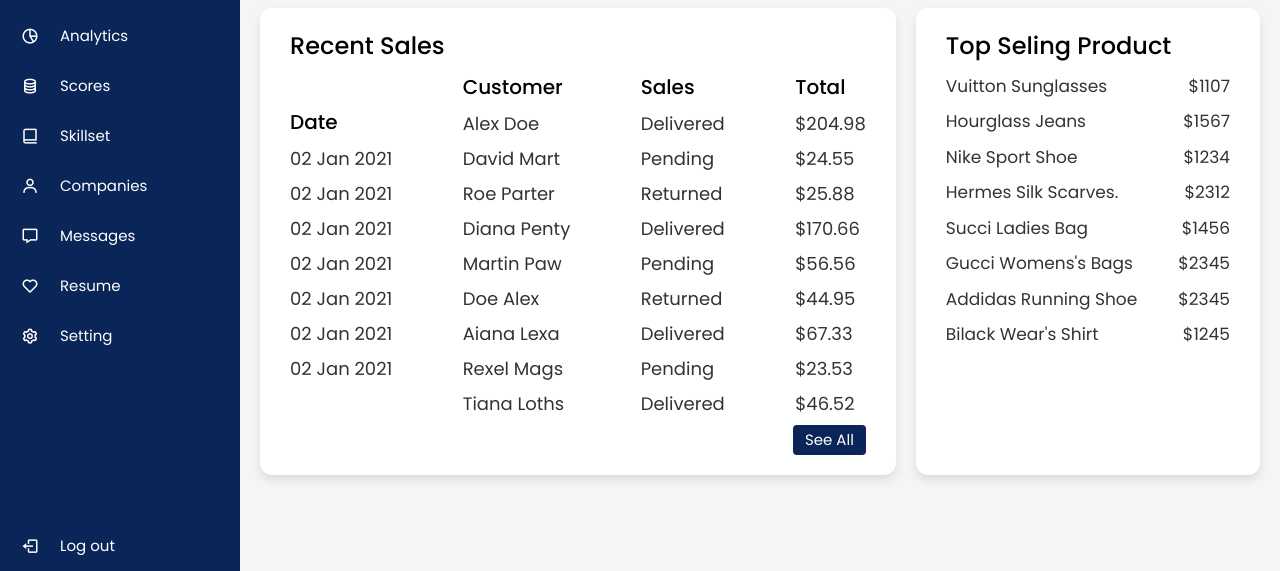
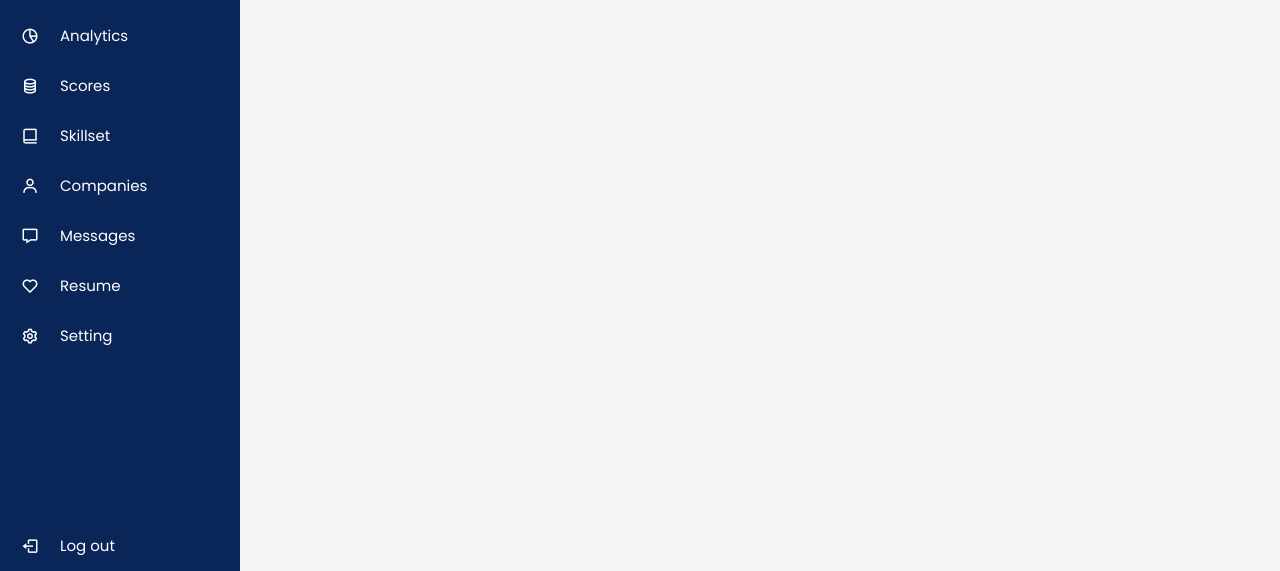
Before and after one commit to Sakshamgupta257/ecell_nitb_hack2k23__BinaryBeast, a website: page Frontend/DASH.Html in a window 1280 px wide. Shown: the part 229-800 px from the top of the page. Drawn offline with nearby package versions, Linux system fonts and the light colour scheme.

Commit message:
update dash

```diff
--- a/Frontend/DASH.Html
+++ b/Frontend/DASH.Html
@@ -570,122 +570,7 @@ nav .profile-details i{
         </div>
       </div>
 
-      <div class="sales-boxes">
-        <div class="recent-sales box">
-          <div class="title">Recent Sales</div>
-          <div class="sales-details">
-            <ul class="details">
-              <li class="topic">Date</li>
-              <li><a href="#">02 Jan 2021</a></li>
-              <li><a href="#">02 Jan 2021</a></li>
-              <li><a href="#">02 Jan 2021</a></li>
-              <li><a href="#">02 Jan 2021</a></li>
-              <li><a href="#">02 Jan 2021</a></li>
-              <li><a href="#">02 Jan 2021</a></li>
-              <li><a href="#">02 Jan 2021</a></li>
-            </ul>
-            <ul class="details">
-            <li class="topic">Customer</li>
-            <li><a href="#">Alex Doe</a></li>
-            <li><a href="#">David Mart</a></li>
-            <li><a href="#">Roe Parter</a></li>
-            <li><a href="#">Diana Penty</a></li>
-            <li><a href="#">Martin Paw</a></li>
-            <li><a href="#">Doe Alex</a></li>
-            <li><a href="#">Aiana Lexa</a></li>
-            <li><a href="#">Rexel Mags</a></li>
-             <li><a href="#">Tiana Loths</a></li>
-          </ul>
-          <ul class="details">
-            <li class="topic">Sales</li>
-            <li><a href="#">Delivered</a></li>
-            <li><a href="#">Pending</a></li>
-            <li><a href="#">Returned</a></li>
-            <li><a href="#">Delivered</a></li>
-            <li><a href="#">Pending</a></li>
-            <li><a href="#">Returned</a></li>
-            <li><a href="#">Delivered</a></li>
-             <li><a href="#">Pending</a></li>
-            <li><a href="#">Delivered</a></li>
-          </ul>
-          <ul class="details">
-            <li class="topic">Total</li>
-            <li><a href="#">$204.98</a></li>
-            <li><a href="#">$24.55</a></li>
-            <li><a href="#">$25.88</a></li>
-            <li><a href="#">$170.66</a></li>
-            <li><a href="#">$56.56</a></li>
-            <li><a href="#">$44.95</a></li>
-            <li><a href="#">$67.33</a></li>
-             <li><a href="#">$23.53</a></li>
-             <li><a href="#">$46.52</a></li>
-          </ul>
-          </div>
-          <div class="button">
-            <a href="#">See All</a>
-          </div>
-        </div>
-        <div class="top-sales box">
-          <div class="title">Top Seling Product</div>
-          <ul class="top-sales-details">
-            <li>
-            <a href="#">
-              <!--<img src="images/sunglasses.jpg" alt="">-->
-              <span class="product">Vuitton Sunglasses</span>
-            </a>
-            <span class="price">$1107</span>
-          </li>
-          <li>
-            <a href="#">
-               <!--<img src="images/jeans.jpg" alt="">-->
-              <span class="product">Hourglass Jeans </span>
-            </a>
-            <span class="price">$1567</span>
-          </li>
-          <li>
-            <a href="#">
-             <!-- <img src="images/nike.jpg" alt="">-->
-              <span class="product">Nike Sport Shoe</span>
-            </a>
-            <span class="price">$1234</span>
-          </li>
-          <li>
-            <a href="#">
-              <!--<img src="images/scarves.jpg" alt="">-->
-              <span class="product">Hermes Silk Scarves.</span>
-            </a>
-            <span class="price">$2312</span>
-          </li>
-          <li>
-            <a href="#">
-              <!--<img src="images/blueBag.jpg" alt="">-->
-              <span class="product">Succi Ladies Bag</span>
-            </a>
-            <span class="price">$1456</span>
-          </li>
-          <li>
-            <a href="#">
-              <!--<img src="images/bag.jpg" alt="">-->
-              <span class="product">Gucci Womens's Bags</span>
-            </a>
-            <span class="price">$2345</span>
-          <li>
-            <a href="#">
-              <!--<img src="images/addidas.jpg" alt="">-->
-              <span class="product">Addidas Running Shoe</span>
-            </a>
-            <span class="price">$2345</span>
-          </li>
-<li>
-            <a href="#">
-             <!--<img src="images/shirt.jpg" alt="">-->
-              <span class="product">Bilack Wear's Shirt</span>
-            </a>
-            <span class="price">$1245</span>
-          </li>
-          </ul>
-        </div>
-      </div>
+
     </div>
   </section>
 
```
